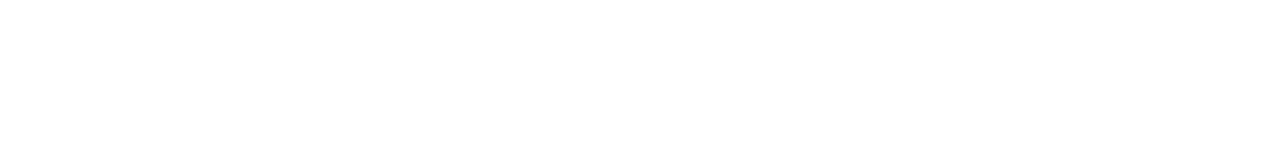
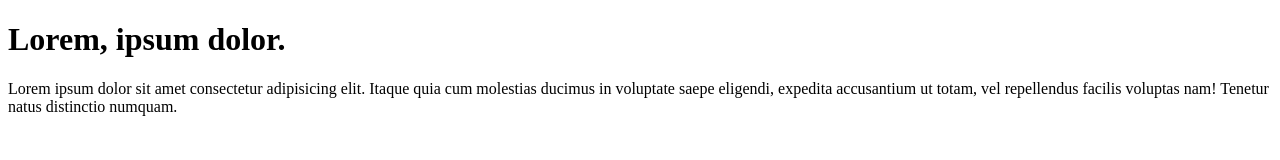
Before and after one commit to DavidVazquez001/Altos-game, a plain HTML site: page prueba.html in a window 1280 px wide. Drawn offline with Linux system fonts and the light colour scheme.

Commit message:
H1 desde VSC en prueba html5

```diff
--- a/prueba.html
+++ b/prueba.html
@@ -6,5 +6,13 @@
     <meta name="viewport" content="width=device-width, initial-scale=1.0" />
     <title>Document</title>
   </head>
-  <body></body>
+  <body>
+    <h1>Lorem, ipsum dolor.</h1>
+    <p>
+      Lorem ipsum dolor sit amet consectetur adipisicing elit. Itaque quia cum
+      molestias ducimus in voluptate saepe eligendi, expedita accusantium ut
+      totam, vel repellendus facilis voluptas nam! Tenetur natus distinctio
+      numquam.
+    </p>
+  </body>
 </html>
```
